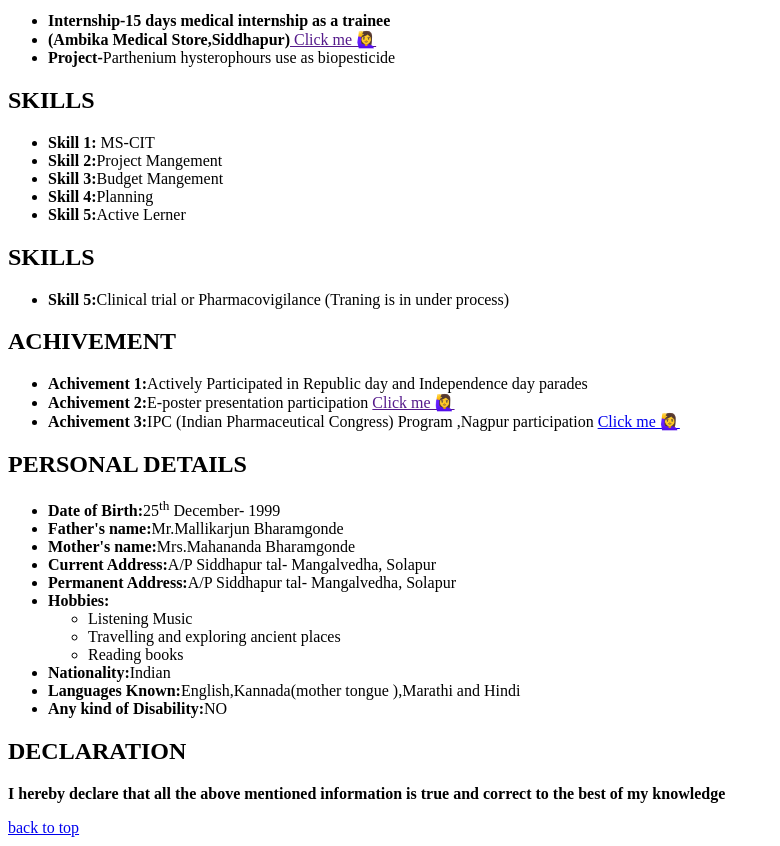
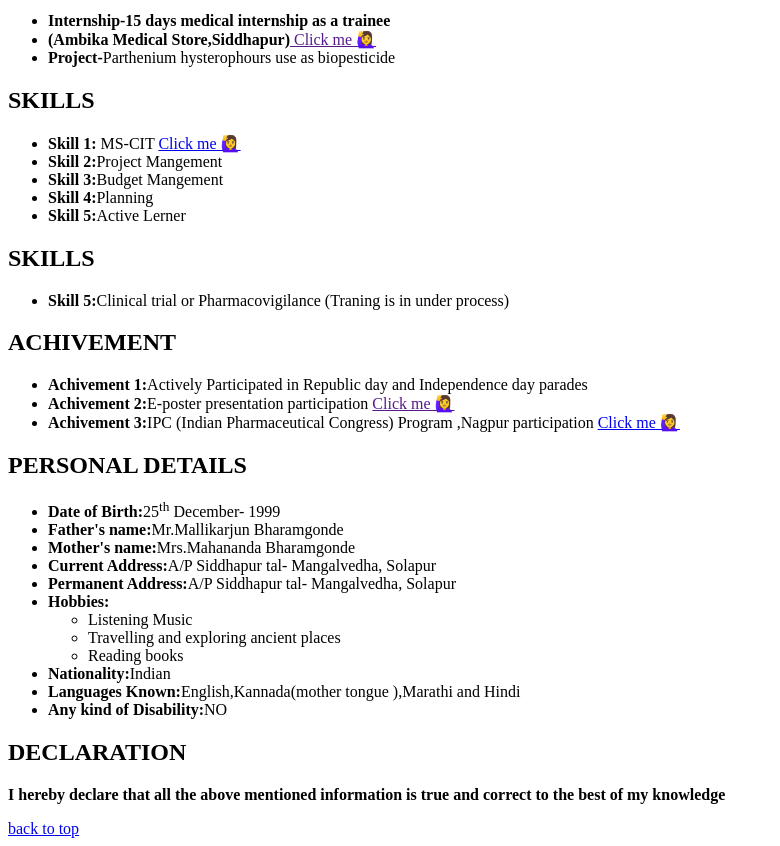
Before and after one commit to Pavan-Kumar25/Vimal-s-Resume, a plain HTML site: page index.html in a window 1280 px wide. Shown: the part 900-1746 px from the top of the page, without its empty margins (0-780 px from the left). Drawn offline with Linux system fonts and the light colour scheme.

Commit message:
Update index.html

```diff
--- a/index.html
+++ b/index.html
@@ -34,7 +34,7 @@
             <ul>
                 <li>B.Pharmacy</li>
                 <li>Shri Vithal Education & Reaserch Institute's College of Pharmacy,Pandharpur</li>
-                <li>SGPA:9.20 (3<sup>rd</sup>Year)<a href="">      Click me 🙋‍♀️</a> Year of Passing 2023</li>
+                <li>SGPA:9.20 (3<sup>rd</sup>Year)<a href="IPC Certificate.jpg">      Click me 🙋‍♀️</a> Year of Passing 2023</li>
             </ul>
         </li>
         <li><h3>Higher Secondary</h3>
@@ -50,7 +50,7 @@
                 <li>Mahashtra State Board of Secondary and higher Secondary Education </li>
                 <li>(MSBSHSE)(CLASS 10<sup>TH</sup>)</li>
                 <li>XXXXXXXXXXXXXXXX</li>
-                <li>Percentage:74.20% <a href="https://github.com/Pavan-Kumar25/Vimal-s-Resume/blob/main/SSC%20Result.jpg">      Click me 🙋‍♀️</a>Year of passing 2016</li>
+                <li>Percentage:74.20% <a href="SSC Result.jpg">      Click me 🙋‍♀️</a>Year of passing 2016</li>
             </ul>
         </li>
     </ul>
@@ -62,7 +62,7 @@
     </ul>
    <h2>SKILLS</h2>
    <ul>
-    <li><b>Skill 1: </b>MS-CIT</li>
+    <li><b>Skill 1: </b>MS-CIT <a href="IPC Certificate.jpg">      Click me 🙋‍♀️</a> </li>
     <li><b>Skill 2:</b>Project Mangement</li>
     <li><b>Skill 3:</b>Budget Mangement</li>
     <li><b>Skill 4:</b>Planning</li>
@@ -76,7 +76,7 @@
    <ul>
     <li><b>Achivement 1:</b>Actively Participated in Republic day and Independence day parades</li>
     <li><b>Achivement 2:</b>E-poster presentation participation <a href="">        Click me 🙋‍♀️</a> </li>
-    <li><b>Achivement 3:</b>IPC (Indian Pharmaceutical Congress) Program ,Nagpur participation <a href="https://github.com/Pavan-Kumar25/Vimal-s-Resume/blob/main/IPC%20Certificate.jpg">        Click me 🙋‍♀️</a> </li>
+    <li><b>Achivement 3:</b>IPC (Indian Pharmaceutical Congress) Program ,Nagpur participation <a href="IPC Certificate.jpg">        Click me 🙋‍♀️</a> </li>
 
    </ul>
    <h2>PERSONAL DETAILS</h2>
```
